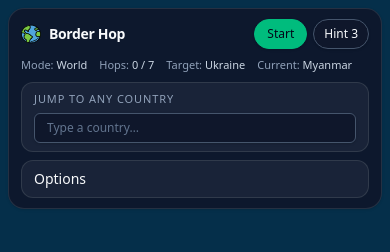
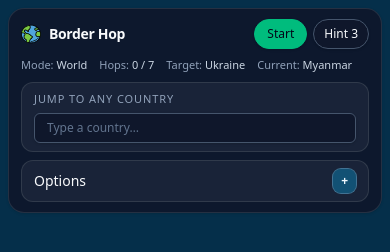
Before and after one commit to donnchadh00/border-hop, a React (Vite) app: page / in a window 390 px wide. Shown: the top 252 px of the page. Built offline with nearby package versions, Linux system fonts and the light colour scheme.

Commit message:
fix(ui): add toggle indicator to mobile options

```diff
--- a/src/ui/HUD.tsx
+++ b/src/ui/HUD.tsx
@@ -165,6 +165,7 @@ function ResultCard({
 
 export default function HUD() {
   const [resultCardMinimized, setResultCardMinimized] = useState(false);
+  const [mobileOptionsOpen, setMobileOptionsOpen] = useState(false);
   const {
     start,
     target,
@@ -559,12 +560,20 @@ export default function HUD() {
               </div>
             </div>
 
-            <details className="rounded-xl border border-white/10 bg-white/5 px-3 py-2">
-              <summary className="cursor-pointer list-none text-sm font-medium">
-                Options
-              </summary>
-              <div className="mt-3 flex flex-col gap-3">
-                <div className="grid grid-cols-1 gap-2">
+            <div className="rounded-xl border border-white/10 bg-white/5 px-3 py-2">
+              <button
+                type="button"
+                onClick={() => setMobileOptionsOpen((value) => !value)}
+                className="flex w-full items-center justify-between gap-3 text-left text-sm font-medium"
+              >
+                <span>Options</span>
+                <span className="rounded-lg bg-sky-400/30 px-2 py-1 text-xs font-semibold text-sky-50 ring-1 ring-sky-300/45">
+                  {mobileOptionsOpen ? "-" : "+"}
+                </span>
+              </button>
+              {mobileOptionsOpen && (
+                <div className="mt-3 flex flex-col gap-3">
+                  <div className="grid grid-cols-1 gap-2">
                   <div className="flex flex-col gap-0.5">
                     <span className="hud-label">Mode</span>
                     <select
@@ -636,8 +645,9 @@ export default function HUD() {
                     </div>
                   )}
                 </div>
-              </div>
-            </details>
+                </div>
+              )}
+            </div>
           </div>
         </div>
       </div>
```
